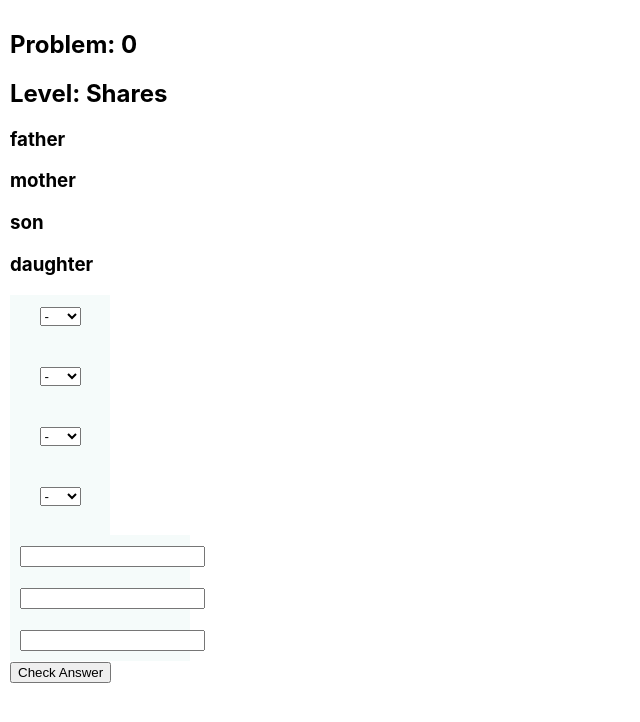
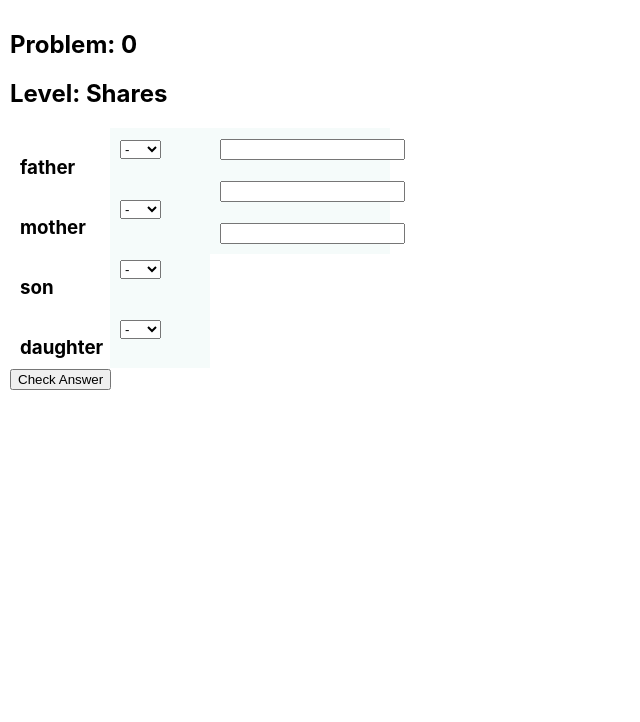
Before and after one commit to shafi-fiqh/inheritance, a React (Create React App) app in the folder ui/app/: page / in a window 1280 px wide. Shown: the top 722 px of the page, without its empty margins (0-640 px from the left). Built offline with nearby package versions, Linux system fonts and the light colour scheme.

Commit message:
Flexbox and hooks

```diff
--- a/ui/app/src/App.css
+++ b/ui/app/src/App.css
@@ -1,16 +1,24 @@
 body {
   padding: 10px
+}
+
+.problem-container {
+  display: flex;
+}
+
+.inheritor {
+  padding: 10px;
+  width: 80px;
+  height: 40px;
 }
 
 .basic-share-select {
   padding: 10px;
   width: 80px;
   height: 40px;
-  text-align: center;
 }
 
 .intermediate-share-input {
   padding: 10px;
   width: 160px;
-  text-align: center;
 }
--- a/ui/app/src/App.js
+++ b/ui/app/src/App.js
@@ -1,117 +1,9 @@
-import { useState } from 'react';
 import _ from 'lodash';
 
+import useProblems from './hooks/useProblems';
 import './App.css';
 
 import problemSet from './problems.json';
-const levelNames = ['Shares', 'Problem Base', 'Problem Base 2'];
-
-const useProblems = (problems) => {
-  const [level, setLevel] = useState(0);
-  const [problemIndex, setProblemIndex] = useState(0);
-  const [showResults, setShowResults] = useState(false);
-
-  const levelName = levelNames[level];
-  const problem = problemSet[problemIndex];
-  const inheritancePool = problem.intermediate_shares.inheritance_pool;
-  const sharePools = problem.intermediate_shares.share_pool;
-
-  const inheritors = _.map(problem.problem, (i, inheritorKey) => {
-    return {
-      key: inheritorKey,
-      sharePool: problem.intermediate_shares.inheritance_pool[inheritorKey]
-    };
-  });
-
-  const inheritorsSortedBySharePool = _.sortBy(inheritors, 'sharePool');
-
-  const [basicShareAnswers, setBasicShareAnswers] = useState(_.map(inheritors, () => null));
-  const basicShareInputProps = _.map(basicShareAnswers, (answer, i) => {
-    const resultBackgroundColor =
-      problem.basic_shares[inheritorsSortedBySharePool[i].key] === answer ? '#CFE5C9' : '#ECB9B1';
-    return {
-      value: answer,
-      backgroundColor: showResults ? resultBackgroundColor : '#F5FBFA'
-    };
-  });
-
-  const intermediateShareGroups = _.groupBy(inheritorsSortedBySharePool, 'sharePool');
-  const [intermediateShareAnswers, setIntermediateShareAnswers] = useState(
-    _.map(intermediateShareGroups, () => '')
-  );
-  const sortedIntermediateShareGroups = _.map(intermediateShareGroups, (g, k) => {
-    return { pool: k, groupSize: g.length, answer: problem.intermediate_shares.share_pool[k] };
-  });
-  const intermediateShareInputProps = _.map(intermediateShareAnswers, (answer, i) => {
-    const resultBackgroundColor =
-      sortedIntermediateShareGroups[i].answer == answer ? '#CFE5C9' : '#ECB9B1';
-    return {
-      value: answer,
-      size: sortedIntermediateShareGroups[i].groupSize,
-      backgroundColor: showResults ? resultBackgroundColor : '#F5FBFA'
-    };
-  });
-
-  const checkAnswers = () => {
-    setShowResults(true);
-    const areBasicSharesCorrect = _.every(
-      _.map(
-        basicShareAnswers,
-        (answer, i) => problem.basic_shares[inheritorsSortedBySharePool[i].key] === answer
-      )
-    );
-
-    const areIntermediateSharesCorrect = _.every(
-      _.map(
-        intermediateShareAnswers,
-        (answer, i) => sortedIntermediateShareGroups[i].answer == answer
-      )
-    );
-    const areFinalSharesCorrect = false;
-
-    // Move to level 1 if at level 0 and answers are correct
-    if (areBasicSharesCorrect && level === 0) {
-      setLevel(1);
-    }
-
-    // Move to level 1 if at level 0 and answers are correct
-    console.log(areBasicSharesCorrect, areIntermediateSharesCorrect);
-    if (areBasicSharesCorrect && areIntermediateSharesCorrect && level === 1) {
-      setLevel(2);
-    }
-
-    // Show success
-    if (
-      areBasicSharesCorrect &&
-      areIntermediateSharesCorrect &&
-      areFinalSharesCorrect &&
-      level === 2
-    ) {
-      alert('Success');
-    }
-  };
-
-  const updateBasicShareAnswers = (answers) => {
-    setShowResults(false);
-    setBasicShareAnswers(answers);
-  };
-
-  const updateIntermediateShareAnswers = (answers) => {
-    setShowResults(false);
-    setIntermediateShareAnswers(answers);
-  };
-
-  return {
-    inheritors: inheritorsSortedBySharePool,
-    problem: problemIndex,
-    level: levelName,
-    basicShareInputProps,
-    updateBasicShareAnswers,
-    intermediateShareInputProps,
-    updateIntermediateShareAnswers,
-    checkAnswers
-  };
-};
 
 function App() {
   const {
@@ -125,7 +17,11 @@ function App() {
     updateIntermediateShareAnswers
   } = useProblems(problemSet);
 
-  const inheritorsDisplay = _.map(inheritors, (inheritor, i) => <h3 key={i}> {inheritor.key}</h3>);
+  const inheritorsDisplay = _.map(inheritors, (inheritor, i) => (
+    <div key={i} className="inheritor">
+      <h3> {inheritor.key}</h3>
+    </div>
+  ));
 
   const onBasicSharesChange = (changedIndex, value) => {
     const answers = _.map(basicShareInputProps, 'value');
@@ -165,7 +61,9 @@ function App() {
   const intermediateShareInputs = _.map(intermediateShareInputProps, (input, i) => {
     const style = {
       backgroundColor: input.backgroundColor,
-      height: `${input.size * 40}.px`
+      height: `${input.size * 40}.px`,
+      paddingTop: `${input.size * 10}.px`,
+      paddingBottom: `${input.size * 10}.px`
     };
     return (
       <div key={i} className="intermediate-share-input" style={style}>
@@ -182,9 +80,11 @@ function App() {
     <div className="App">
       <h2>Problem: {problem}</h2>
       <h2>Level: {level}</h2>
-      {inheritorsDisplay}
-      {basicShareDropdowns}
-      {intermediateShareInputs}
+      <div className="problem-container">
+        <div className="column">{inheritorsDisplay}</div>
+        <div className="column">{basicShareDropdowns}</div>
+        <div className="column">{intermediateShareInputs}</div>
+      </div>
       <input type="button" value="Check Answer" onClick={checkAnswers} />
     </div>
   );
--- /dev/null
+++ b/ui/app/src/hooks/useProblems.js
@@ -0,0 +1,113 @@
+import _ from 'lodash';
+import { useState } from 'react';
+
+const levelNames = ['Shares', 'Problem Base', 'Problem Base 2'];
+
+const useProblems = (problems) => {
+  const [level, setLevel] = useState(0);
+  const [problemIndex, setProblemIndex] = useState(0);
+  const [showResults, setShowResults] = useState(false);
+
+  const levelName = levelNames[level];
+  const problem = problems[problemIndex];
+  const inheritancePool = problem.intermediate_shares.inheritance_pool;
+  const sharePools = problem.intermediate_shares.share_pool;
+
+  const inheritors = _.map(problem.problem, (i, inheritorKey) => {
+    return {
+      key: inheritorKey,
+      sharePool: inheritancePool[inheritorKey]
+    };
+  });
+
+  const inheritorsSortedBySharePool = _.sortBy(inheritors, 'sharePool');
+
+  const [basicShareAnswers, setBasicShareAnswers] = useState(_.map(inheritors, () => null));
+  const basicShareInputProps = _.map(basicShareAnswers, (answer, i) => {
+    const resultBackgroundColor =
+      problem.basic_shares[inheritorsSortedBySharePool[i].key] === answer ? '#CFE5C9' : '#ECB9B1';
+    return {
+      value: answer,
+      backgroundColor: showResults ? resultBackgroundColor : '#F5FBFA'
+    };
+  });
+
+  const intermediateShareGroups = _.groupBy(inheritorsSortedBySharePool, 'sharePool');
+  const [intermediateShareAnswers, setIntermediateShareAnswers] = useState(
+    _.map(intermediateShareGroups, () => '')
+  );
+  const sortedIntermediateShareGroups = _.map(intermediateShareGroups, (g, k) => {
+    return { pool: k, groupSize: g.length, answer: sharePools[k] };
+  });
+  const intermediateShareInputProps = _.map(intermediateShareAnswers, (answer, i) => {
+    const resultBackgroundColor =
+      sortedIntermediateShareGroups[i].answer == answer ? '#CFE5C9' : '#ECB9B1';
+    return {
+      value: answer,
+      size: sortedIntermediateShareGroups[i].groupSize,
+      backgroundColor: showResults ? resultBackgroundColor : '#F5FBFA'
+    };
+  });
+
+  const checkAnswers = () => {
+    setShowResults(true);
+    const areBasicSharesCorrect = _.every(
+      _.map(
+        basicShareAnswers,
+        (answer, i) => problem.basic_shares[inheritorsSortedBySharePool[i].key] === answer
+      )
+    );
+
+    const areIntermediateSharesCorrect = _.every(
+      _.map(
+        intermediateShareAnswers,
+        (answer, i) => sortedIntermediateShareGroups[i].answer == answer
+      )
+    );
+    const areFinalSharesCorrect = false;
+
+    // Move to level 1 if at level 0 and answers are correct
+    if (areBasicSharesCorrect && level === 0) {
+      setLevel(1);
+    }
+
+    // Move to level 1 if at level 0 and answers are correct
+    console.log(areBasicSharesCorrect, areIntermediateSharesCorrect);
+    if (areBasicSharesCorrect && areIntermediateSharesCorrect && level === 1) {
+      setLevel(2);
+    }
+
+    // Show success
+    if (
+      areBasicSharesCorrect &&
+      areIntermediateSharesCorrect &&
+      areFinalSharesCorrect &&
+      level === 2
+    ) {
+      alert('Success');
+    }
+  };
+
+  const updateBasicShareAnswers = (answers) => {
+    setShowResults(false);
+    setBasicShareAnswers(answers);
+  };
+
+  const updateIntermediateShareAnswers = (answers) => {
+    setShowResults(false);
+    setIntermediateShareAnswers(answers);
+  };
+
+  return {
+    inheritors: inheritorsSortedBySharePool,
+    problem: problemIndex,
+    level: levelName,
+    basicShareInputProps,
+    updateBasicShareAnswers,
+    intermediateShareInputProps,
+    updateIntermediateShareAnswers,
+    checkAnswers
+  };
+};
+
+export default useProblems;
```
